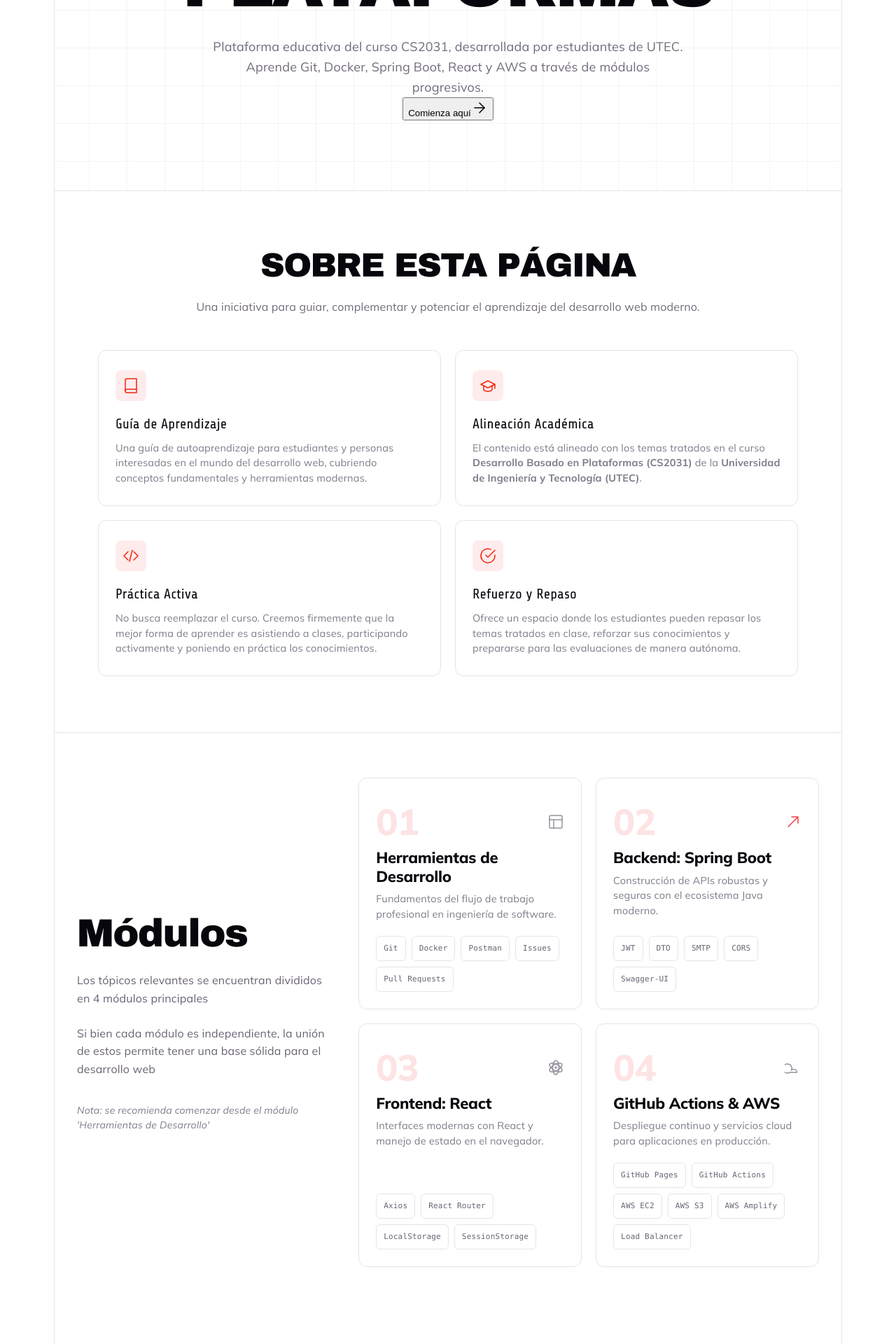
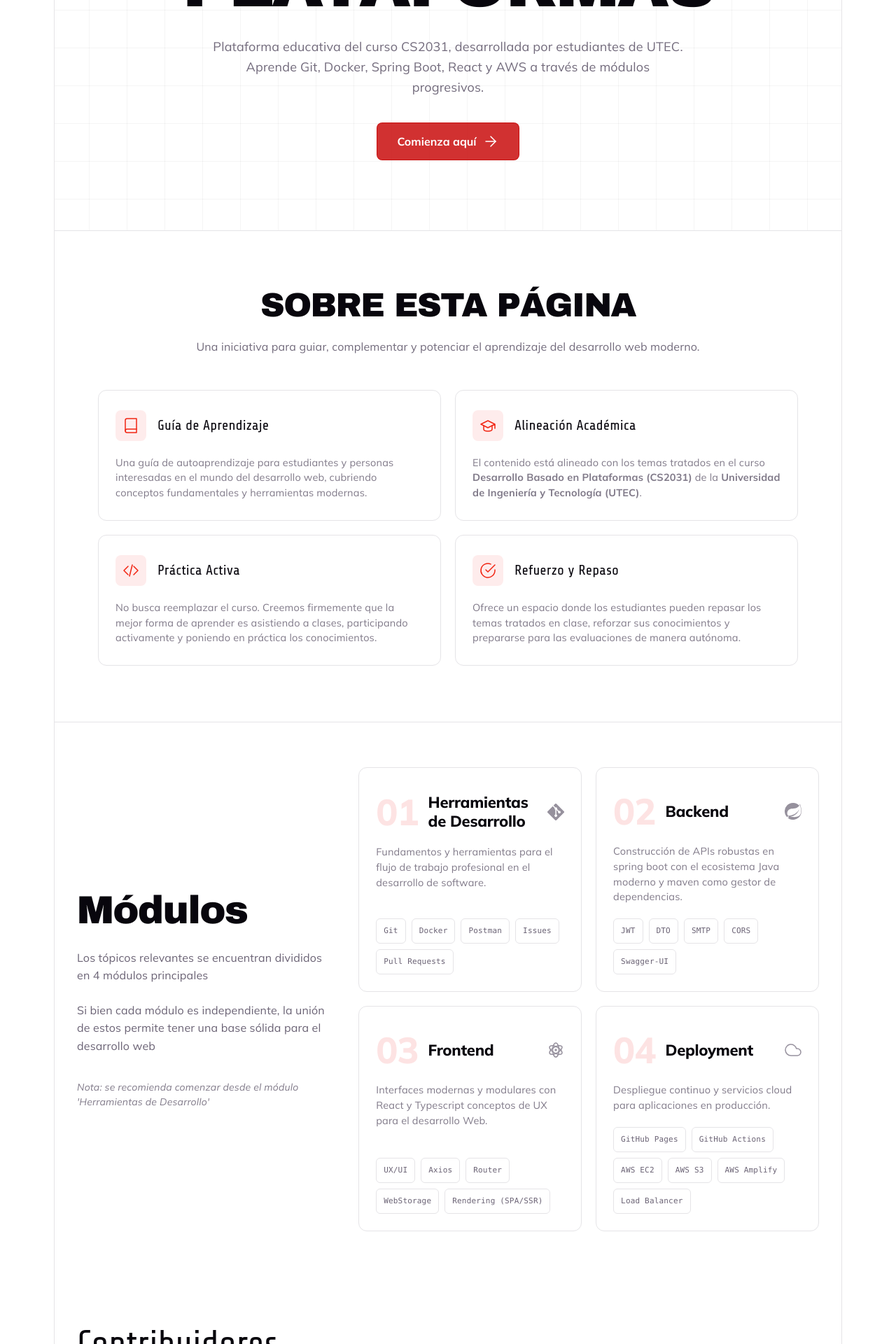
Before and after one commit to Lazheart/DBP-CS2031, a React (Vite) app: page /DBP-CS2031/homepage in a window 1280 px wide. Shown: the part 420-2340 px from the top of the page at 70% size. Built offline with nearby package versions, Linux system fonts and the light colour scheme; a web font is replaced by a local one.

Commit message:
feat: implement reusable button component and refine card layout styles for improved UI consistency

```diff
--- a/src/index.css
+++ b/src/index.css
@@ -475,7 +475,7 @@ code {
 }
 
 .hero-title-gradient {
-  background: linear-gradient(90deg, #d6402a 0%, #e9a13b 100%);
+  background: linear-gradient(90deg, var(--accent) 0%, #08060d 100%);
   -webkit-background-clip: text;
   -webkit-text-fill-color: transparent;
   background-clip: text;
@@ -489,6 +489,65 @@ code {
   max-width: 680px;
   margin: 0 auto;
   opacity: 0.95;
+}
+
+.button-primary {
+  display: inline-flex;
+  align-items: center;
+  justify-content: center;
+  gap: 8px;
+  margin-top: 36px;
+  padding: 14px 28px;
+  background:#c80909d5;
+  color: #ffffff;
+  border: 1.5px solid #c80909c3;
+  border-radius: 8px;
+  font-family: var(--sans);
+  font-size: 16px;
+  font-weight: 700;
+  cursor: pointer;
+  text-decoration: none;
+  transition: all 0.3s cubic-bezier(0.25, 0.8, 0.25, 1);
+  box-shadow: none;
+}
+
+.button-primary:hover {
+  background: #08060d;
+  border-color: #08060d;
+  color: #ffffff;
+  transform: translateY(-2px);
+  box-shadow: none;
+}
+
+.button-primary:active {
+  transform: translateY(1px);
+  box-shadow: none;
+}
+
+.button-primary:focus-visible {
+  outline: 2px solid var(--accent);
+  outline-offset: 4px;
+}
+
+.button-primary svg {
+  transition: transform 0.3s cubic-bezier(0.25, 0.8, 0.25, 1);
+}
+
+.button-primary:hover svg {
+  transform: translateX(4px);
+}
+
+@media (prefers-color-scheme: dark) {
+  .hero-title-gradient {
+    background: linear-gradient(90deg, var(--accent) 0%, #cb582a 100%);
+    -webkit-background-clip: text;
+    -webkit-text-fill-color: transparent;
+    background-clip: text;
+  }
+  .button-primary:hover {
+    background: #000000ea;
+    border-color: #000000;
+  }
 }
 
 /* Responsive adjustments */
@@ -612,6 +671,15 @@ code {
   box-shadow: 0 10px 30px rgba(0, 0, 0, 0.25);
 }
 
+/* Card Header */
+.about-card__header {
+  display: flex;
+  align-items: center;
+  gap: 16px;
+  margin-bottom: 20px;
+  width: 100%;
+}
+
 /* Card Icon */
 .about-card__icon {
   display: flex;
@@ -622,8 +690,8 @@ code {
   border-radius: 8px;
   background: rgba(239, 68, 68, 0.1);
   color: var(--accent);
-  margin-bottom: 20px;
   transition: transform 0.3s ease;
+  flex-shrink: 0;
 }
 
 .about-card:hover .about-card__icon {
@@ -636,7 +704,7 @@ code {
   font-size: 20px;
   font-weight: 400;
   color: var(--text-h);
-  margin: 0 0 10px;
+  margin: 0;
   line-height: 1.3;
 }
 
@@ -781,8 +849,17 @@ code {
   display: flex;
   align-items: center;
   justify-content: space-between;
-  margin-bottom: 12px;
+  margin-bottom: 20px;
   margin-top: 8px; /* space below potential badge */
+  gap: 16px;
+}
+
+.module-card__title-container {
+  display: flex;
+  align-items: center;
+  gap: 14px;
+  min-width: 0;
+  flex: 1;
 }
 
 /* Large numbers */
@@ -794,6 +871,7 @@ code {
   color: rgba(239, 68, 68, 0.15); /* red shade matching mockup */
   letter-spacing: -1px;
   transition: color 0.3s ease;
+  flex-shrink: 0;
 }
 
 .module-card:hover .module-card__number {
@@ -808,6 +886,7 @@ code {
   display: flex;
   align-items: center;
   justify-content: center;
+  flex-shrink: 0;
 }
 
 /* Arrow specific styling (always red and distinct) */
@@ -832,7 +911,7 @@ code {
   font-size: 22px;
   font-weight: 800;
   color: var(--text-h);
-  margin: 0 0 8px;
+  margin: 0;
   line-height: 1.2;
   text-align: left;
   letter-spacing: -0.3px;
--- a/src/pages/HomePage.tsx
+++ b/src/pages/HomePage.tsx
@@ -18,7 +18,7 @@ const HomePage = () => {
                         Aprende Git, Docker, Spring Boot, React y AWS a través de módulos progresivos.
                     </p>
 
-                    <button className="button-primary-orange" onClick={() => { window.location.href = "#modules-section" }}>
+                    <button className="button-primary" onClick={() => { window.location.href = "#modules-section" }}>
                         Comienza aquí
                         <svg width="24" height="24" viewBox="0 0 24 24" fill="none" stroke="currentColor" strokeWidth="1.5" strokeLinecap="round" strokeLinejoin="round">
                             <path stroke="currentColor" strokeWidth="1.5" strokeLinecap="round" strokeLinejoin="round" d="M12 5l7 7-7 7"></path>
@@ -37,6 +37,7 @@ const HomePage = () => {
                     <div className="about-grid">
                         {/* Card 1: Guía de Aprendizaje */}
                         <div className="about-card">
+                            <div className="about-card__header">
                                 <div className="about-card__icon">
                                     <svg width="24" height="24" viewBox="0 0 24 24" fill="none" stroke="currentColor" strokeWidth="1.5" strokeLinecap="round" strokeLinejoin="round">
                                         <path d="M4 19.5A2.5 2.5 0 0 1 6.5 17H20" />
@@ -44,6 +45,7 @@ const HomePage = () => {
                                     </svg>
                                 </div>
                                 <h3 className="about-card__title">Guía de Aprendizaje</h3>
+                            </div>
                             <p className="about-card__desc">
                                 Una guía de autoaprendizaje para estudiantes y personas interesadas en el mundo del desarrollo web, cubriendo conceptos fundamentales y herramientas modernas.
                             </p>
@@ -51,6 +53,7 @@ const HomePage = () => {
 
                         {/* Card 2: Alineación Académica */}
                         <div className="about-card">
+                            <div className="about-card__header">
                                 <div className="about-card__icon">
                                     <svg width="24" height="24" viewBox="0 0 24 24" fill="none" stroke="currentColor" strokeWidth="1.5" strokeLinecap="round" strokeLinejoin="round">
                                         <path d="M22 10v6M2 10l10-5 10 5-10 5z" />
@@ -58,6 +61,7 @@ const HomePage = () => {
                                     </svg>
                                 </div>
                                 <h3 className="about-card__title">Alineación Académica</h3>
+                            </div>
                             <p className="about-card__desc">
                                 El contenido está alineado con los temas tratados en el curso <strong>Desarrollo Basado en Plataformas (CS2031)</strong> de la <strong>Universidad de Ingeniería y Tecnología (UTEC)</strong>.
                             </p>
@@ -65,6 +69,7 @@ const HomePage = () => {
 
                         {/* Card 3: Práctica Activa */}
                         <div className="about-card">
+                            <div className="about-card__header">
                                 <div className="about-card__icon">
                                     <svg width="24" height="24" viewBox="0 0 24 24" fill="none" stroke="currentColor" strokeWidth="1.5" strokeLinecap="round" strokeLinejoin="round">
                                         <polyline points="16 18 22 12 16 6" />
@@ -73,6 +78,7 @@ const HomePage = () => {
                                     </svg>
                                 </div>
                                 <h3 className="about-card__title">Práctica Activa</h3>
+                            </div>
                             <p className="about-card__desc">
                                 No busca reemplazar el curso. Creemos firmemente que la mejor forma de aprender es asistiendo a clases, participando activamente y poniendo en práctica los conocimientos.
                             </p>
@@ -80,6 +86,7 @@ const HomePage = () => {
 
                         {/* Card 4: Espacio de Repaso */}
                         <div className="about-card">
+                            <div className="about-card__header">
                                 <div className="about-card__icon">
                                     <svg width="24" height="24" viewBox="0 0 24 24" fill="none" stroke="currentColor" strokeWidth="1.5" strokeLinecap="round" strokeLinejoin="round">
                                         <path d="M22 11.08V12a10 10 0 1 1-5.93-9.14" />
@@ -87,6 +94,7 @@ const HomePage = () => {
                                     </svg>
                                 </div>
                                 <h3 className="about-card__title">Refuerzo y Repaso</h3>
+                            </div>
                             <p className="about-card__desc">
                                 Ofrece un espacio donde los estudiantes pueden repasar los temas tratados en clase, reforzar sus conocimientos y prepararse para las evaluaciones de manera autónoma.
                             </p>
@@ -115,17 +123,18 @@ const HomePage = () => {
                             {/* 01 — Herramientas de Desarrollo */}
                             <Link to="/tools" className="module-card module-card--recommended" id="modules-content-tools">
                                 <div className="module-card__header">
+                                    <div className="module-card__title-container">
                                         <span className="module-card__number">01</span>
+                                        <h2 className="module-card__title">Herramientas de Desarrollo</h2>
+                                    </div>
                                     <div className="module-card__icon">
-                                        <svg width="24" height="24" viewBox="0 0 24 24" fill="none" stroke="currentColor" strokeWidth="1.5" strokeLinecap="round" strokeLinejoin="round">
-                                            <rect x="3" y="3" width="18" height="18" rx="2" />
-                                            <path d="M3 9h18M9 9v12" />
+                                        <svg width="24" height="24" viewBox="0 0 16 16" fill="currentColor">
+                                            <path d="M15.698 7.287 8.712.302a1.03 1.03 0 0 0-1.457 0l-1.45 1.45 1.84 1.84a1.223 1.223 0 0 1 1.55 1.56l1.773 1.774a1.224 1.224 0 0 1 1.267 2.025 1.226 1.226 0 0 1-2.002-1.334L8.58 5.963v4.353a1.226 1.226 0 1 1-1.008-.036V5.887a1.226 1.226 0 0 1-.666-1.608L5.093 2.465l-4.79 4.79a1.03 1.03 0 0 0 0 1.457l6.986 6.986a1.03 1.03 0 0 0 1.457 0l6.953-6.953a1.03 1.03 0 0 0 0-1.457"/>
                                         </svg>
                                     </div>
                                 </div>
-                                <h2 className="module-card__title">Herramientas de Desarrollo</h2>
                                 <p className="module-card__desc">
-                                    Fundamentos del flujo de trabajo profesional en ingeniería de software.
+                                    Fundamentos y herramientas para el flujo de trabajo profesional en el desarrollo de software.
                                 </p>
                                 <div className="module-card__tags">
                                     <span className="module-tag">Git</span>
@@ -139,16 +148,18 @@ const HomePage = () => {
                             {/* 02 — Backend: Spring Boot */}
                             <Link to="/backend" className="module-card" id="modules-content-backend">
                                 <div className="module-card__header">
+                                    <div className="module-card__title-container">
                                         <span className="module-card__number">02</span>
-                                    <div className="module-card__icon module-card__icon--arrow">
-                                        <svg width="24" height="24" viewBox="0 0 24 24" fill="none" stroke="currentColor" strokeWidth="1.5" strokeLinecap="round" strokeLinejoin="round">
-                                            <path d="M5 19L19 5M19 5H10M19 5V14" />
+                                        <h2 className="module-card__title">Backend</h2>
+                                    </div>
+                                    <div className="module-card__icon">
+                                        <svg width="24" height="24" viewBox="0 0 97.1 97" fill="currentColor">
+                                            <path d="M88.4,5.6a42.32,42.32,0,0,1-5.2,9.1A48.46,48.46,0,1,0,15.5,84l1.8,1.6A48.41,48.41,0,0,0,96.8,52C98.2,39.8,94.5,24.2,88.4,5.6ZM22.5,84.4a4.12,4.12,0,1,1-.6-5.8A4.21,4.21,0,0,1,22.5,84.4ZM88.1,69.9C76.2,85.8,50.6,80.4,34.3,81.2c0,0-2.9.2-5.8.6,0,0,1.1-.5,2.5-1,11.5-4,16.9-4.8,23.9-8.4C68,65.7,81.1,51,83.7,35.8c-5,14.6-20.2,27.2-34,32.3C40.2,71.6,23.1,75,23.1,75l-.7-.4c-11.6-5.7-12-30.9,9.2-39,9.3-3.6,18.1-1.6,28.2-4,10.7-2.5,23.1-10.5,28.1-21C93.5,27.5,100.3,53.7,88.1,69.9Z"/>
                                         </svg>
                                     </div>
                                 </div>
-                                <h2 className="module-card__title">Backend: Spring Boot</h2>
                                 <p className="module-card__desc">
-                                    Construcción de APIs robustas y seguras con el ecosistema Java moderno.
+                                    Construcción de APIs robustas en spring boot con el ecosistema Java moderno y maven como gestor de dependencias.
                                 </p>
                                 <div className="module-card__tags">
                                     <span className="module-tag">JWT</span>
@@ -162,7 +173,10 @@ const HomePage = () => {
                             {/* 03 — Frontend: React */}
                             <Link to="/frontend" className="module-card" id="modules-content-frontend">
                                 <div className="module-card__header">
+                                    <div className="module-card__title-container">
                                         <span className="module-card__number">03</span>
+                                        <h2 className="module-card__title">Frontend</h2>
+                                    </div>
                                     <div className="module-card__icon">
                                         <svg width="24" height="24" viewBox="0 0 24 24" fill="none" stroke="currentColor" strokeWidth="1.5" strokeLinecap="round" strokeLinejoin="round">
                                             <ellipse cx="12" cy="12" rx="10" ry="4.5" transform="rotate(30 12 12)" />
@@ -172,29 +186,31 @@ const HomePage = () => {
                                         </svg>
                                     </div>
                                 </div>
-                                <h2 className="module-card__title">Frontend: React</h2>
                                 <p className="module-card__desc">
-                                    Interfaces modernas con React y manejo de estado en el navegador.
+                                    Interfaces modernas y modulares con React y Typescript conceptos de UX para el desarrollo Web.
                                 </p>
                                 <div className="module-card__tags">
+                                    <span className="module-tag">UX/UI</span>
                                     <span className="module-tag">Axios</span>
-                                    <span className="module-tag">React Router</span>
-                                    <span className="module-tag">LocalStorage</span>
-                                    <span className="module-tag">SessionStorage</span>
+                                    <span className="module-tag">Router</span>
+                                    <span className="module-tag">WebStorage</span>
+                                    <span className="module-tag">Rendering (SPA/SSR)</span>
                                 </div>
                             </Link>
 
                             {/* 04 — GitHub Actions & AWS */}
                             <Link to="/workflows" className="module-card" id="modules-content-deployment">
                                 <div className="module-card__header">
+                                    <div className="module-card__title-container">
                                         <span className="module-card__number">04</span>
+                                        <h2 className="module-card__title">Deployment</h2>
+                                    </div>
                                     <div className="module-card__icon">
                                         <svg width="24" height="24" viewBox="0 0 24 24" fill="none" stroke="currentColor" strokeWidth="1.5" strokeLinecap="round" strokeLinejoin="round">
-                                            <path d="M17.5 19A4.5 4.5 0 0 0 13 14.5c-1.39 0-2.6.63-3.41 1.61A6.5 6.5 0 1 0 7 19h10.5z" />
+                                            <path d="M18 10h-1.26A8 8 0 1 0 9 20h9a5 5 0 0 0 0-10z" />
                                         </svg>
                                     </div>
                                 </div>
-                                <h2 className="module-card__title">GitHub Actions &amp; AWS</h2>
                                 <p className="module-card__desc">
                                     Despliegue continuo y servicios cloud para aplicaciones en producción.
                                 </p>
@@ -260,7 +276,7 @@ const HomePage = () => {
 
                         {/* CTA — Contribuir */}
                         <a
-                            href="https://github.com/Lazheart/DBP-CS2031"
+                            href="https://github.com/Lazheart/DBP-CS2031/fork"
                             target="_blank"
                             rel="noopener noreferrer"
                             className="team-card team-card--cta"
```
Lines whose indentation alone changed are shown as unchanged.
